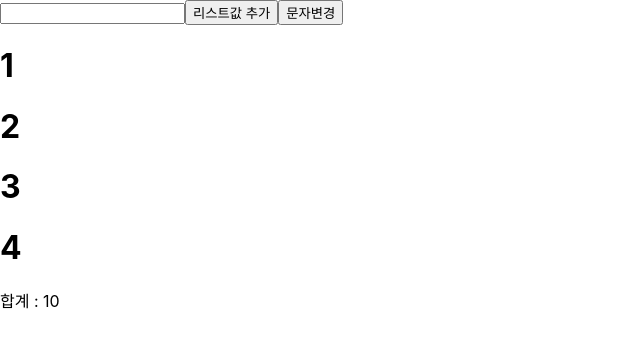
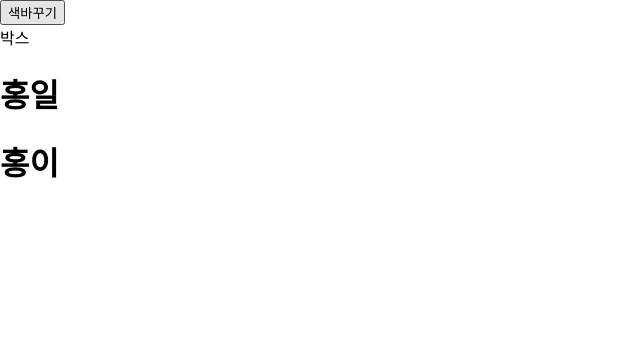
Before and after one commit to origuri/my-app, a React (Create React App) app: page / in a window 1280 px wide. Shown: the top 348 px of the page, without its empty margins (0-640 px from the left). Built offline with nearby package versions, Linux system fonts and the light colour scheme.

Commit message:
2023.7.30 - useRef와 사용법

```diff
--- a/src/App.js
+++ b/src/App.js
@@ -1,6 +1,6 @@
 import logo from './logo.svg';
 import './App.css';
-import { useEffect, useMemo, useState } from 'react'; // { }가 있다는 건 defalut export가 아니라는 것.
+import { createRef, useEffect, useMemo, useRef, useState } from 'react'; // { }가 있다는 건 defalut export가 아니라는 것.
 import Sub from './Sub';
 import { cleanup } from '@testing-library/react';
 
@@ -16,45 +16,39 @@ import { cleanup } from '@testing-library/react';
  *      - 라이브러리를 사용하는 방법(부트스트랩, compent-style 등)
  * */
 
-// useMemo => 메모라이제이션(기억)
+// useRef(디자인)
+// dom을 변경할 때 사용한다.
 
 function App() {
-  const [list, setList] = useState([1, 2, 3, 4]);
-  const [str, setStr] = useState('합계');
+  /*
+   * useRef는 current라는 key값을 가지고 있다.
+   * html 태그 안에 ref라는 속성으로 myRef를 주고
+   * current.style로 css 변경이 가능하다.
+   * */
+  const myRef = useRef(null);
 
-  const getAddResult = () => {
-    let sum = 0;
-    list.forEach((l) => (sum += l));
-    console.log('sum-> ', sum);
-    return sum;
-  };
-  // list의 상태가 변할 때만 getAddResult를 실행하겠다. 라고 기억해 놓는 것
-  const addResult = useMemo(() => getAddResult(), [list]);
+  const [list, setList] = useState([
+    { id: 1, name: '홍일' },
+    { id: 2, name: '홍이' },
+  ]);
 
-  const word = () => {
-    const changeWord = document.querySelector('#a').value;
-    setStr(changeWord);
-    console.log('문자 바뀜');
-  };
+  const myRefs = Array.from({ length: list.length }).map(() => createRef());
 
   return (
     <div>
-      <input type="text" id={'a'}></input>
       <button
         onClick={() => {
-          setList([...list, 10]);
+          myRefs[0].current.style.backgroundColor = 'red';
+          myRefs[1].current.style.backgroundColor = 'blue';
         }}
       >
-        리스트값 추가
+        색바꾸기
       </button>
-      <button onClick={word}>문자변경</button>
+      <div ref={myRef}>박스</div>
       <div>
-        {list.map((l) => (
-          <h1>{l}</h1>
+        {list.map((l, index) => (
+          <h1 ref={myRefs[index]}>{l.name}</h1>
         ))}
-      </div>
-      <div>
-        {str} : {addResult}
       </div>
     </div>
   );
```
